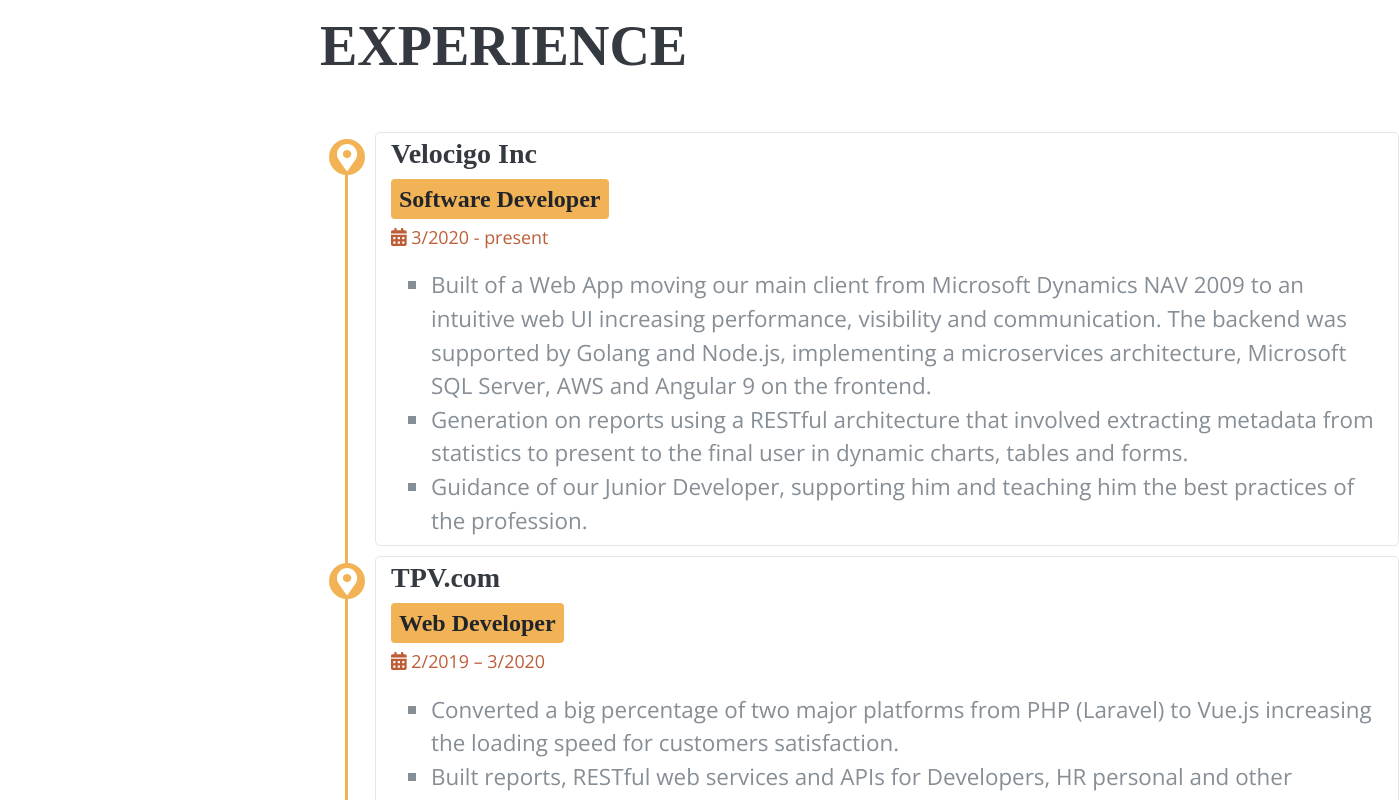
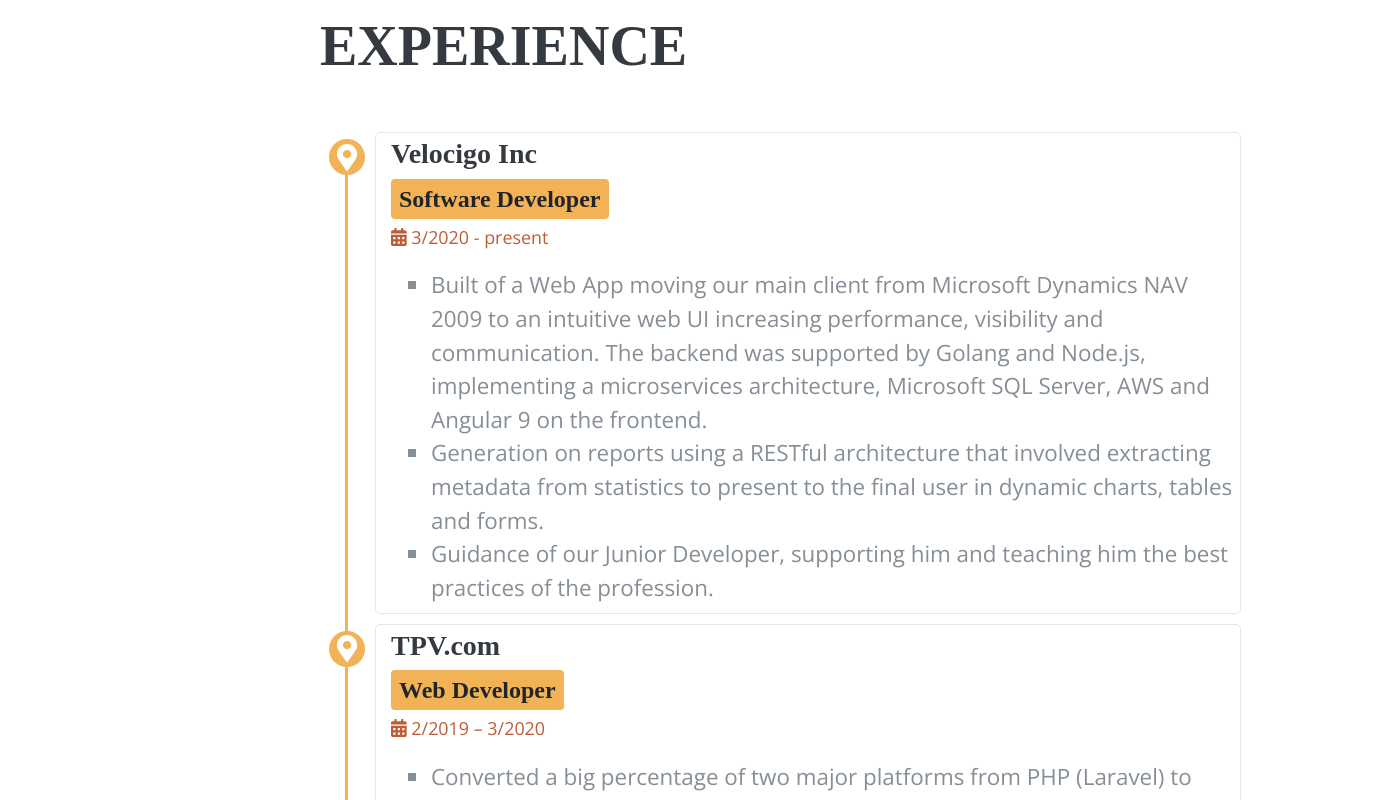
Before and after one commit to wilbertopachecob/portafolio, a Vue app: page / in a window 1280 px wide. Shown: the part 1700-2500 px from the top of the page, 1399 px wide, since content can reach past the window. Built offline with nearby package versions, Linux system fonts and the light colour scheme; a web font is replaced by a local one.

Commit message:
Fixing once more the experienceC width

```diff
--- a/src/components/Experience.vue
+++ b/src/components/Experience.vue
@@ -169,12 +169,26 @@
   margin-left: 55px;
   float: left;
   top: 19px;
-  padding: 4px 10px 8px 15px;
+  padding: 4px 0px 8px 15px;
   /* border: 1px solid #ccc; */
   border: 1px solid #e6e6e6;
   border-radius: 5px;
-  width: 80vw;
+  /* width: 78vw; */
+  width: 95%;
 }
+
+@media screen and (min-width: 400px) {
+  .timeline > li > .timeline-panel {
+    width: 85%;
+  }
+}
+
+@media screen and (min-width: 800px) {
+  .timeline > li > .timeline-panel {
+    width: 95%;
+  }
+}
+
 .timeline > li > .timeline-badge {
   color: #fff;
   width: 36px;
```
